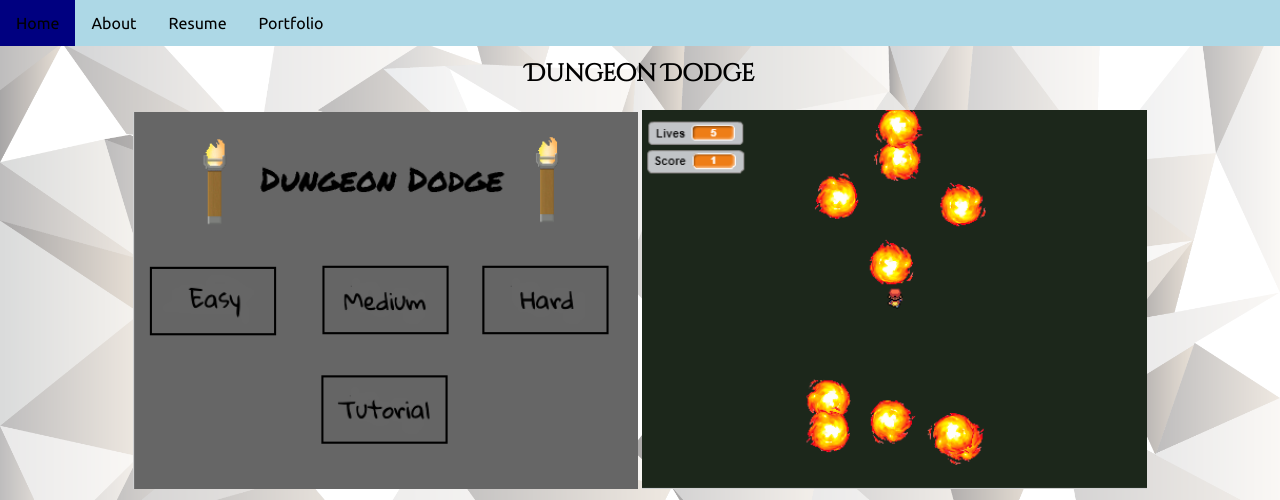
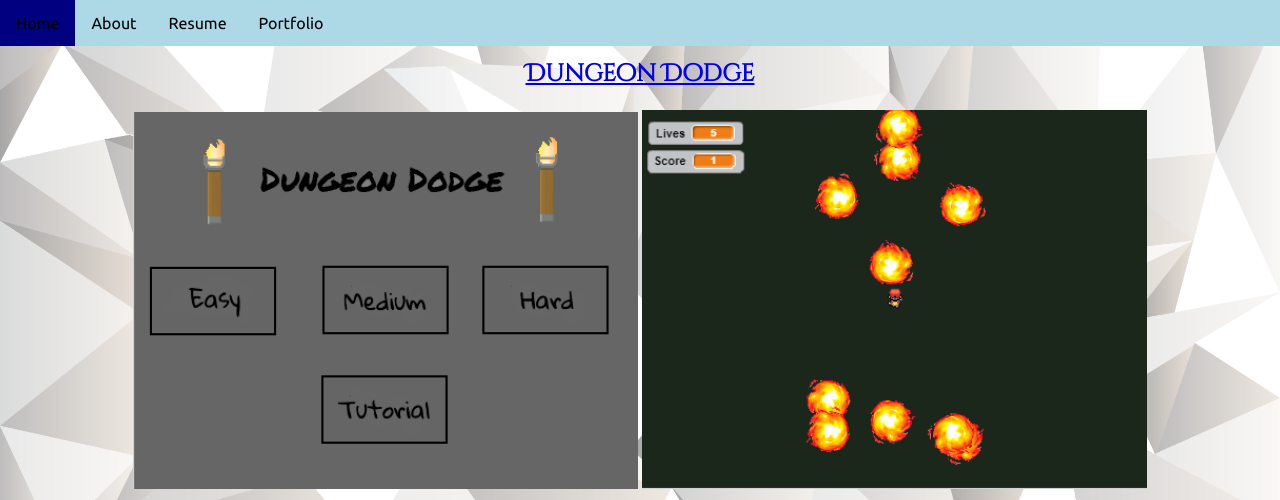
Before and after one commit to HuyN22/HuyN22, a plain HTML site: page portfolio.html in a window 1280 px wide. Shown: the top 500 px of the page. Drawn offline with Linux system fonts and the light colour scheme.

Commit message:
added href

```diff
--- a/portfolio.html
+++ b/portfolio.html
@@ -13,7 +13,7 @@
             <li><a href="resume.html">Resume</a></li>
             <li><a href="portfolio.html">Portfolio</a></li>
         </ul>
-        <h2>Dungeon Dodge</h2>
+        <h2><a href="https://scratch.mit.edu/projects/258720177/">Dungeon Dodge</a></h2>
         <img src="Capture.PNG">
         <img src="1.PNG">
         <h3>Description</h3>
```
